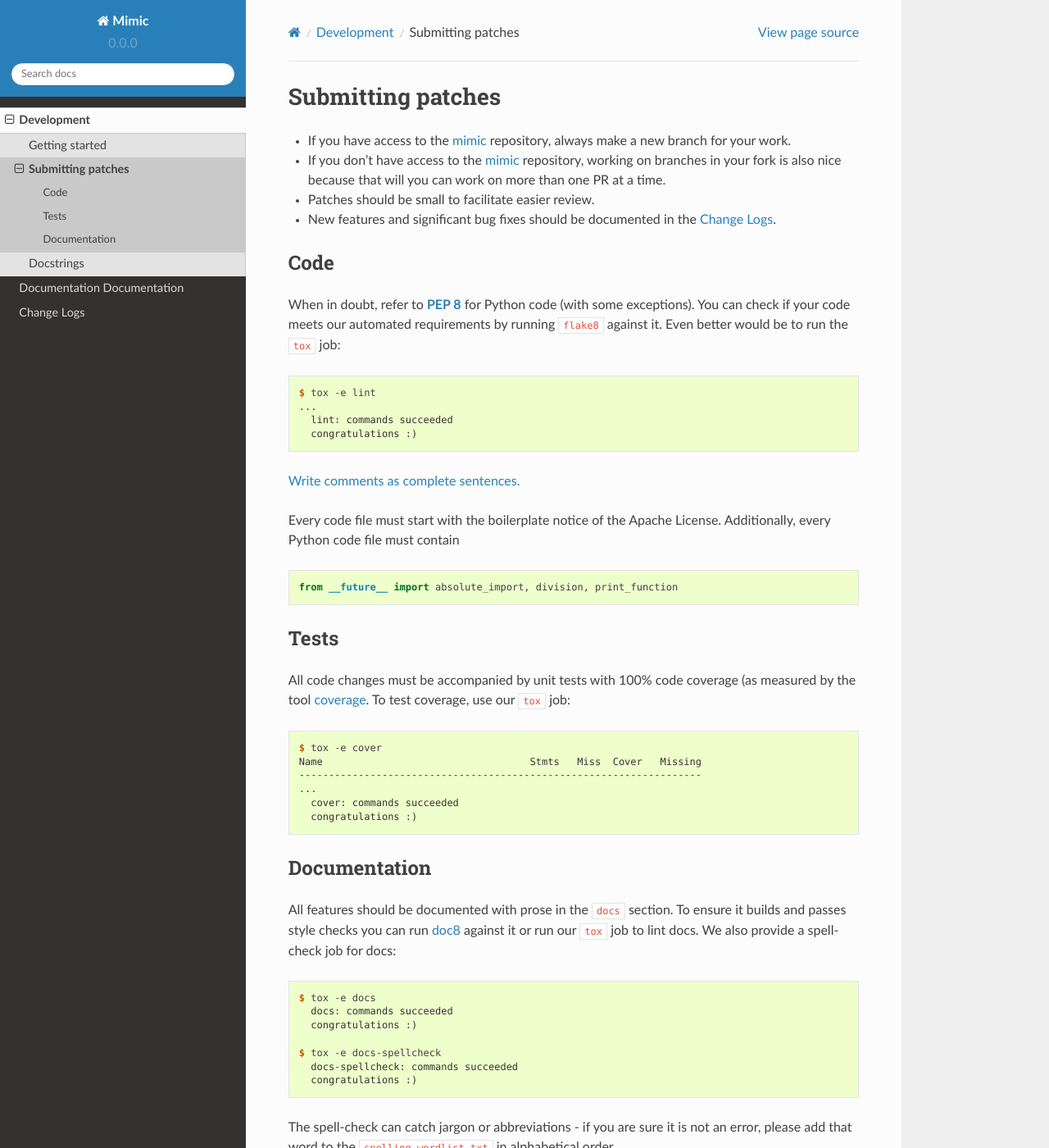
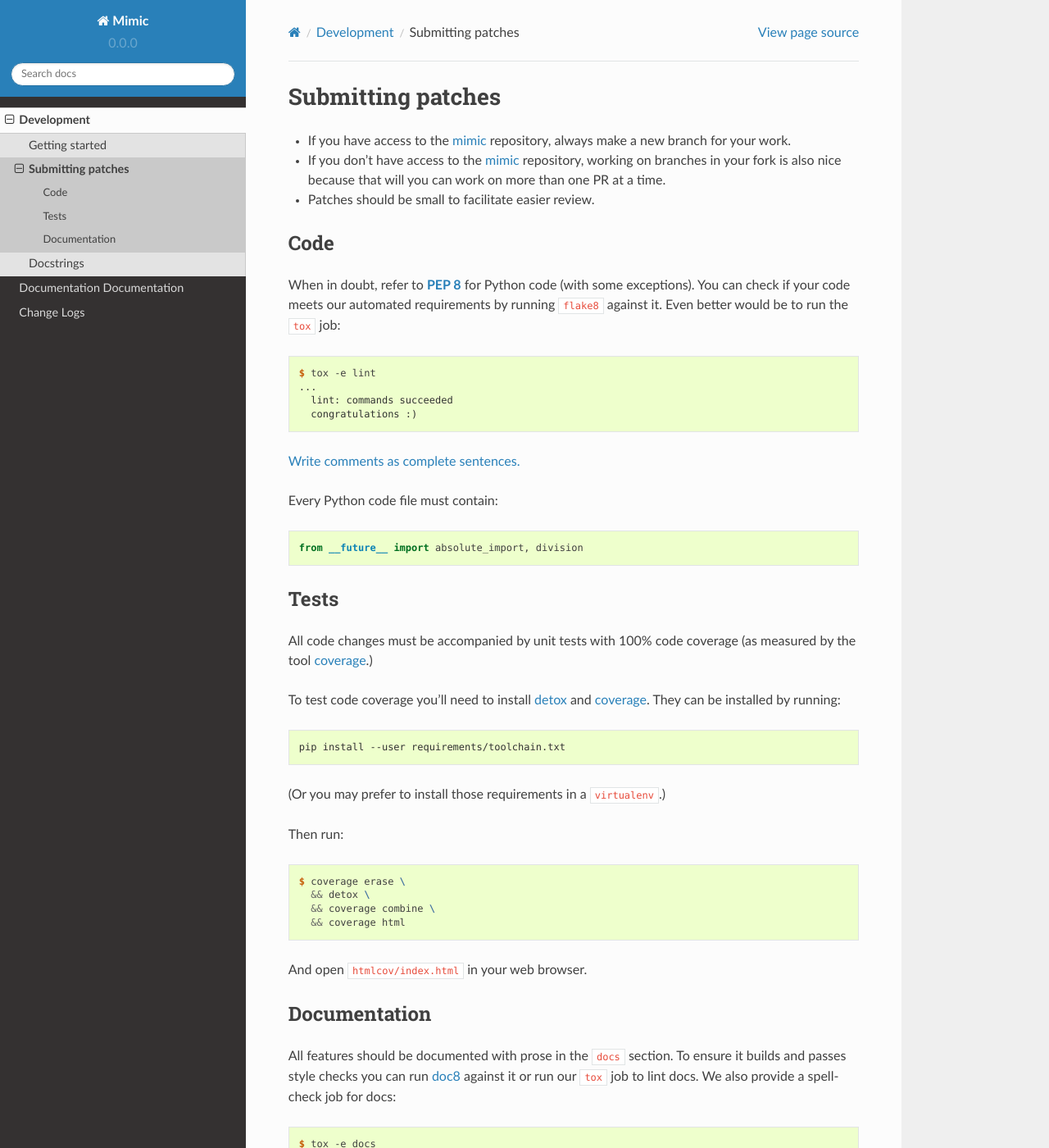
Before and after one commit to rackerlabs/mimic, a Sphinx documentation site: the page built from docs/development/submitting-patches.rst, in a window 1280 px wide and 1400 px high. Shown: the whole window at 82% size. Built offline with Sphinx 7.4.7 and the Read the Docs theme 2.0.0, drawn with Linux system fonts in a browser that asks for light colours; some of the changed text lies outside the part shown.

Commit message:
Some modifications to the contributors documentation based on recent experience

```diff
--- a/docs/development/submitting-patches.rst
+++ b/docs/development/submitting-patches.rst
@@ -8,8 +8,6 @@ Submitting patches
   fork is also nice because that will you can work on more than one PR at a
   time.
 * Patches should be small to facilitate easier review.
-* New features and significant bug fixes should be documented in the
-  :doc:`/changelog`.
 
 Code
 ----
@@ -27,28 +25,38 @@ You can check if your code meets our automated requirements by running
 
 `Write comments as complete sentences.`_
 
-Every code file must start with the boilerplate notice of the Apache License.
-Additionally, every Python code file must contain
+Every Python code file must contain:
 
 .. code-block:: python
 
-    from __future__ import absolute_import, division, print_function
+    from __future__ import absolute_import, division
 
 
 Tests
 -----
 
-All code changes must be accompanied by unit tests with 100% code coverage (as
-measured by the tool `coverage`_.  To test coverage, use our ``tox`` job:
+All code changes must be accompanied by unit tests with 100% code coverage
+(as measured by the tool `coverage`_.)
+
+To test code coverage you'll need to install `detox`_ and `coverage`_.
+They can be installed by running:
 
 .. code-block:: console
 
-    $ tox -e cover
-    Name                                   Stmts   Miss  Cover   Missing
-    --------------------------------------------------------------------
-    ...
-      cover: commands succeeded
-      congratulations :)
+   pip install --user requirements/toolchain.txt
+
+(Or you may prefer to install those requirements in a ``virtualenv``.)
+
+Then run:
+
+.. code-block:: console
+
+    $ coverage erase \
+      && detox \
+      && coverage combine \
+      && coverage html
+
+And open ``htmlcov/index.html`` in your web browser.
 
 Documentation
 -------------
@@ -107,5 +119,6 @@ The same job that lints code also lints docstrings:
 .. _`Write comments as complete sentences.`: http://nedbatchelder.com/blog/201401/comments_should_be_sentences.html
 .. _`syntax`: http://sphinx-doc.org/domains.html#info-field-lists
 .. _`doc8`: https://github.com/stackforge/doc8
+.. _`detox`: https://pypi.python.org/pypi/detox
 .. _`coverage`: https://pypi.python.org/pypi/coverage
 .. _`pep257`: http://legacy.python.org/dev/peps/pep-0257/
```
Also changed, not shown: other parts of docs/development/submitting-patches.rst (+4 -0 lines), 2 other files.
